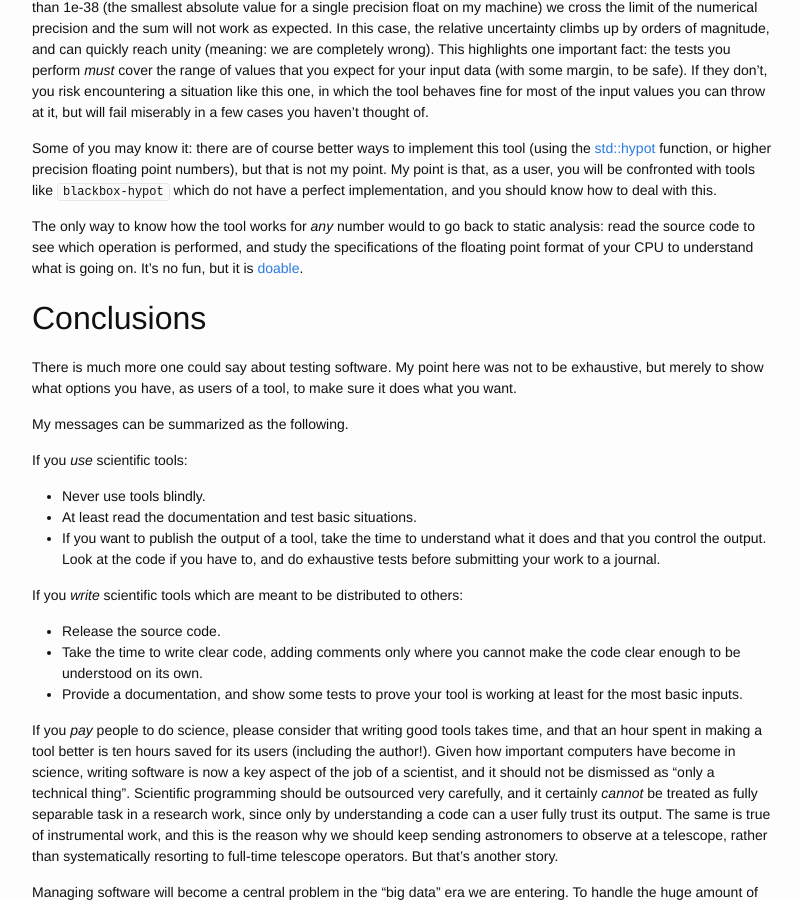
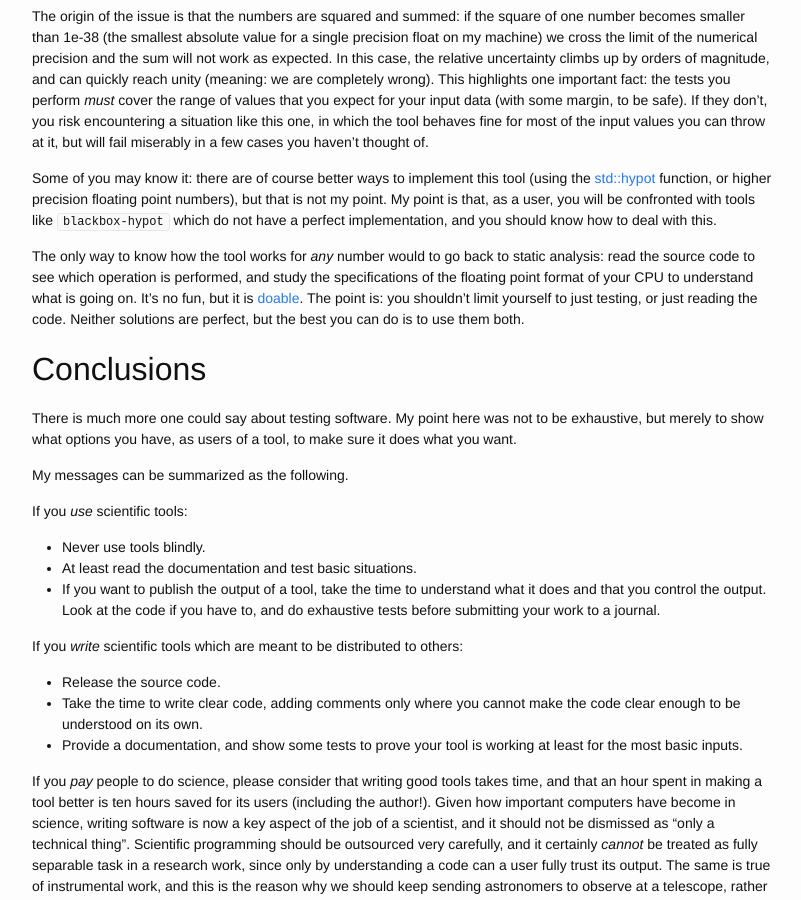
Before and after one commit to cschreib/cschreib.github.io, a Jekyll site: the page built from _posts/2017-06-11-trusting-the-black-box.markdown, in a window 1280 px wide and 900 px high, scrolled down 4079 px. Shown: the whole window, without its empty margins (238-1039 px from the left). Built offline with Jekyll 4.4.1, drawn with Linux system fonts in a browser that asks for light colours; some of the changed text lies outside the part shown.

Commit message:
Fixed typo

````diff
--- a/_posts/2017-06-11-trusting-the-black-box.markdown
+++ b/_posts/2017-06-11-trusting-the-black-box.markdown
@@ -69,13 +70,14 @@
 ## Use all the help you can get
 
 But that is not the end of the story. There is one problem with this method: to truly demonstrate that the tool works we would have to try every single possible combination of input numbers, and there are simply way too many. The test above has covered a lot of ground, but in fact you can see there are gaps: not all numbers were tested. It is reasonable to expect that, if the tool works for values of 1, 10 and 100, it should work for 20, 22, 35.125, pi, etc. But we don't _know_ for sure until we've tried. In fact, as you can see from the plot above, the errors are not truly random: they show some structure with some specific numbers having lower errors than others. Perhaps there are some numbers we haven't tried yet which have a much higher error? Let's see what happens when we re-run this test for much smaller values:
+
 ![Relative error of blackbox-hypot]({{ site.url }}/assets/blog/2017-06-11-trusting-the-black-box/err_small.png)
 
 The origin of the issue is that the numbers are squared and summed: if the square of one number becomes smaller than 1e-38 (the smallest absolute value for a single precision float on my machine) we cross the limit of the numerical precision and the sum will not work as expected. In this case, the relative uncertainty climbs up by orders of magnitude, and can quickly reach unity (meaning: we are completely wrong). This highlights one important fact: the tests you perform _must_ cover the range of values that you expect for your input data (with some margin, to be safe). If they don't, you risk encountering a situation like this one, in which the tool behaves fine for most of the input values you can throw at it, but will fail miserably in a few cases you haven't thought of.
 
 Some of you may know it: there are of course better ways to implement this tool (using the [std::hypot](http://en.cppreference.com/w/cpp/numeric/math/hypot) function, or higher precision floating point numbers), but that is not my point. My point is that, as a user, you will be confronted with tools like ```blackbox-hypot``` which do not have a perfect implementation, and you should know how to deal with this.
 
-The only way to know how the tool works for _any_ number would to go back to static analysis: read the source code to see which operation is performed, and study the specifications of the floating point format of your CPU to understand what is going on. It's no fun, but it is [doable](https://en.wikipedia.org/wiki/Numerical_analysis).
+The only way to know how the tool works for _any_ number would to go back to static analysis: read the source code to see which operation is performed, and study the specifications of the floating point format of your CPU to understand what is going on. It's no fun, but it is [doable](https://en.wikipedia.org/wiki/Numerical_analysis). The point is: you shouldn't limit yourself to just testing, or just reading the code. Neither solutions are perfect, but the best you can do is to use them both.
 
 
 ## Conclusions
````
Also changed, not shown: other parts of _posts/2017-06-11-trusting-the-black-box.markdown (+2 -1 lines).
